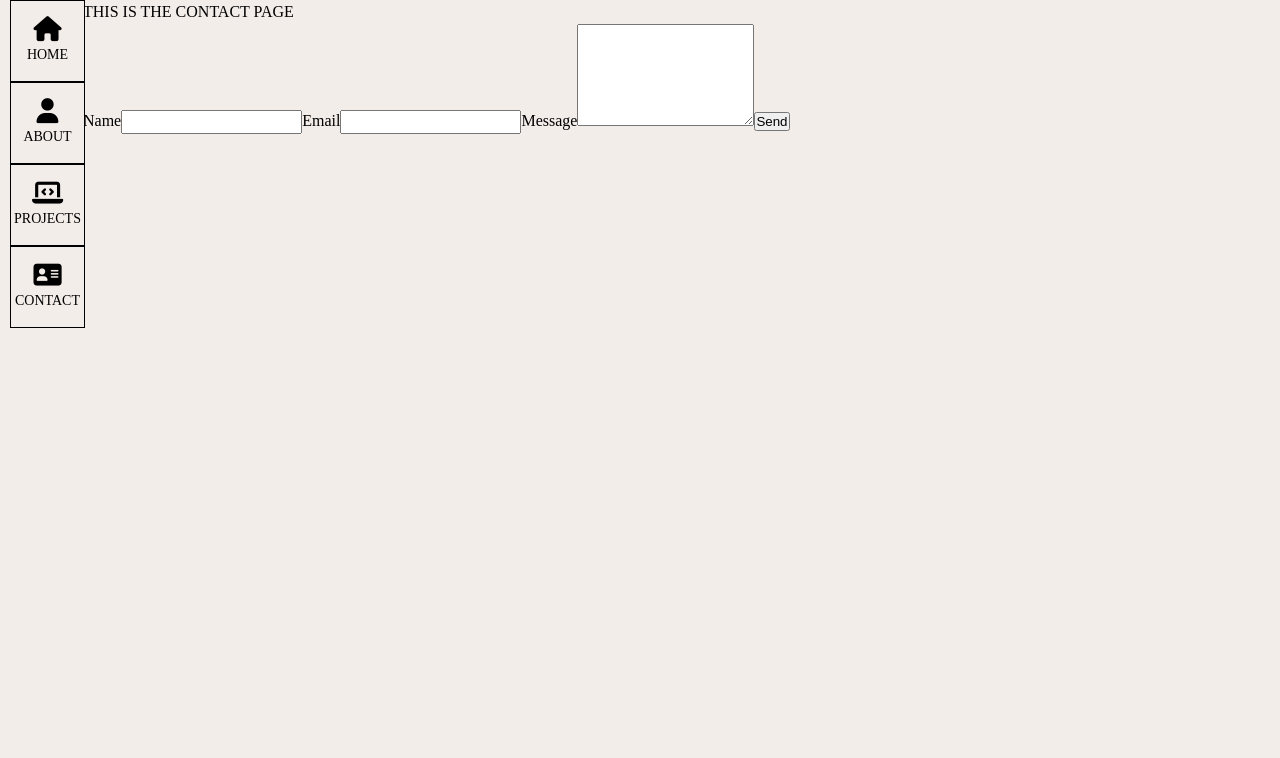
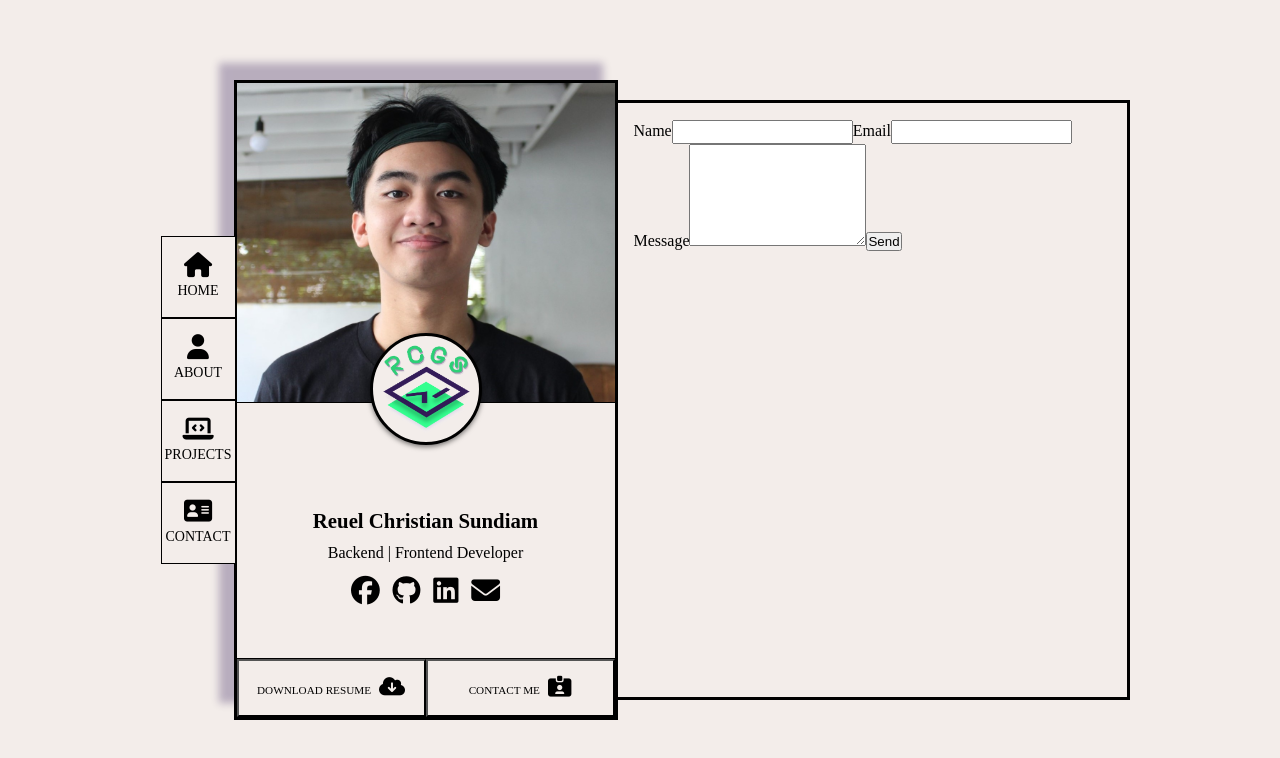
Before and after one commit to ru-wel/portfolio-wdfol, a React (Vite) app: page /contact in a window 1280 px wide. Shown: the top 758 px of the page. Built offline with nearby package versions, Linux system fonts and the light colour scheme.

Commit message:
added simple animations

```diff
--- /dev/null
+++ b/src/assets/styles/contact.scss
@@ -0,0 +1,69 @@
+.contact-card {
+  display: flex;
+  flex-direction: column;
+  position: relative;
+  border: 3px solid #000;
+  border-left: none;
+  width: 40%;
+  height: 75%;
+  overflow-y: auto;
+  overflow-x: hidden;
+  padding: 1rem;
+  opacity: 0;
+  animation: fadeInUp 0.7s ease-out forwards;
+
+  // .window {
+  //   border-radius: 2px;
+  //   box-shadow: 0 2px 6px rgba(0, 0, 0, 0.1);
+
+  //   .window-header {
+  //     padding: 8px 12px;
+  //     border-bottom: 1px solid #000;
+  //     display: flex;
+  //     justify-content: space-between;
+  //     align-items: center;
+
+  //     .window-title {
+  //       font-size: 1rem;
+  //     }
+
+  //     .window-controls {
+  //       display: flex;
+  //       gap: 4px;
+
+  //       .control-dot {
+  //         width: 12px;
+  //         height: 12px;
+  //         border: 1px solid #000;
+  //         border-radius: 50%;
+  //       }
+
+  //       .control-dot:last-child {
+  //         background: #000;
+  //       }
+  //     }
+  //   }
+
+  //   .window-content {
+  //     padding: 15px;
+  //     line-height: 1.6;
+
+  //     span{
+  //       font-weight: bold;
+  //     }
+  //   }
+  // }
+
+  // animation styles
+
+  // @keyframes fadeInUp {
+  //   from {
+  //     opacity: 0;
+  //     transform: translateY(50px);
+  //   }
+  //   to {
+  //     opacity: 1;
+  //     transform: translateY(0);
+  //   }
+  // }
+}
--- a/src/assets/styles/home.scss
+++ b/src/assets/styles/home.scss
@@ -4,122 +4,122 @@
   justify-content: center;
   align-items: center;
 
-  .profile-card {
-    text-align: center;
-    border: 3px solid #000;
-    width: 30%;
-    height: 80%;
-    box-shadow: -15px -17px 7.7px rgba(51, 28, 88, 0.30);
-    display: flex;
-    flex-direction: column;
-    position: relative;
+  // .profile-card {
+  //   text-align: center;
+  //   border: 3px solid #000;
+  //   width: 30%;
+  //   height: 80%;
+  //   box-shadow: -15px -17px 7.7px rgba(51, 28, 88, 0.30);
+  //   display: flex;
+  //   flex-direction: column;
+  //   position: relative;
 
-    .profile-image {
-      object-fit: cover;
-      margin-bottom: 10px;
-      width: 100%;
-      height: 40vh;
-      max-height: 350px;
-      min-height: 200px;
-      border-bottom: 1px solid #000;
-    }
+  //   .profile-image {
+  //     object-fit: cover;
+  //     margin-bottom: 10px;
+  //     width: 100%;
+  //     height: 40vh;
+  //     max-height: 350px;
+  //     min-height: 200px;
+  //     border-bottom: 1px solid #000;
+  //   }
 
-    .logo-badge {
-      // width: 140px;
-      // height: 140px;
-      width: clamp(80px, 14vh, 140px);
-      height: clamp(80px, 14vh, 140px);
-      background: #F3EDEA;
-      border-radius: 50%;
-      position: relative;
-      // bottom: 40px;
-      // margin: -40px auto 10px;
-      bottom: clamp(20px, 5vh, 40px);
-      margin: calc(-1 * clamp(20px, 5vh, 40px)) auto 10px;
-      display: flex;
-      align-items: center;
-      justify-content: center;
-      box-shadow: 0 2px 5px rgba(0, 0, 0, 0.5);
-      border: 3px solid #000;
+  //   .logo-badge {
+  //     // width: 140px;
+  //     // height: 140px;
+  //     width: clamp(80px, 14vh, 140px);
+  //     height: clamp(80px, 14vh, 140px);
+  //     background: #F3EDEA;
+  //     border-radius: 50%;
+  //     position: relative;
+  //     // bottom: 40px;
+  //     // margin: -40px auto 10px;
+  //     bottom: clamp(20px, 5vh, 40px);
+  //     margin: calc(-1 * clamp(20px, 5vh, 40px)) auto 10px;
+  //     display: flex;
+  //     align-items: center;
+  //     justify-content: center;
+  //     box-shadow: 0 2px 5px rgba(0, 0, 0, 0.5);
+  //     border: 3px solid #000;
 
-      img {
-        width: clamp(60px, 11vh, 140px);
-        height: clamp(60px, 11vh, 140px);
-      }
-    }
+  //     img {
+  //       width: clamp(60px, 11vh, 140px);
+  //       height: clamp(60px, 11vh, 140px);
+  //     }
+  //   }
 
-    .profile-name {
-      // font-size: 1.5rem;
-      font-size: clamp(1.3rem, 1.3vw, 1.5rem);
-      font-weight: bold;
-      margin: 10px 0 5px;
-      transition: color 0.2s ease-in-out, font-size 0.2s ease-in-out, text-shadow 0.2s ease-in-out;
+  //   .profile-name {
+  //     // font-size: 1.5rem;
+  //     font-size: clamp(1.3rem, 1.3vw, 1.5rem);
+  //     font-weight: bold;
+  //     margin: 10px 0 5px;
+  //     transition: color 0.2s ease-in-out, font-size 0.2s ease-in-out, text-shadow 0.2s ease-in-out;
 
-      &:hover {
-        color: #2CCF76;
-        font-size: 1.6rem;
-      }
-    }
+  //     &:hover {
+  //       color: #2CCF76;
+  //       font-size: 1.6rem;
+  //     }
+  //   }
 
-    .profile-title {
-      font-size: 1rem;
-      transition: color 0.2s ease-in-out, font-size 0.2s ease-in-out, text-shadow 0.2s ease-in-out;
+  //   .profile-title {
+  //     font-size: 1rem;
+  //     transition: color 0.2s ease-in-out, font-size 0.2s ease-in-out, text-shadow 0.2s ease-in-out;
 
-      &:hover {
-        color: #331C58;
-        font-size: 1.1rem;
-      }
-    }
+  //     &:hover {
+  //       color: #331C58;
+  //       font-size: 1.1rem;
+  //     }
+  //   }
 
-    .social-links {
-      display: flex;
-      justify-content: center;
-      gap: 0.8rem;
-      margin: 0.3rem 0;
+  //   .social-links {
+  //     display: flex;
+  //     justify-content: center;
+  //     gap: 0.8rem;
+  //     margin: 0.3rem 0;
 
-      .social-icon {
-        font-size: 1.8rem;
-        transition: color 0.3s;
+  //     .social-icon {
+  //       font-size: 1.8rem;
+  //       transition: color 0.3s;
 
-        &:hover {
-          color: #2CCF76;
-        }
-      }
-    }
+  //       &:hover {
+  //         color: #2CCF76;
+  //       }
+  //     }
+  //   }
 
-    .button-container {
-      display: grid;
-      grid-template-columns: 1fr 1fr;
-      width: 100%;
-      margin-top: auto;
-      border-top: 1px solid #000;
+  //   .button-container {
+  //     display: grid;
+  //     grid-template-columns: 1fr 1fr;
+  //     width: 100%;
+  //     margin-top: auto;
+  //     border-top: 1px solid #000;
 
-      .profile-button {
-        padding: 15px;
-        font-size: 14px;
-        background-color: #F3EDEA;
-        transition: all 0.2s;
+  //     .profile-button {
+  //       padding: 15px;
+  //       font-size: 14px;
+  //       background-color: #F3EDEA;
+  //       transition: all 0.2s;
 
-        a {
-          font-size: 0.7rem;
-          text-transform: uppercase;
-          font-family: 'PX Sans Nouveaux';
-          font-weight: normal;
-        }
+  //       a {
+  //         font-size: 0.7rem;
+  //         text-transform: uppercase;
+  //         font-family: 'PX Sans Nouveaux';
+  //         font-weight: normal;
+  //       }
 
-        i {
-          font-size: 1.3rem;
-          margin-left: 0.5rem;
-        }
+  //       i {
+  //         font-size: 1.3rem;
+  //         margin-left: 0.5rem;
+  //       }
 
-        &:hover {
-          transform: scale(1.01);
-          background-color: #2CCF76;
-          box-shadow: 4px 4px 10px black;
-        }
-      }
-    }
-  }
+  //       &:hover {
+  //         transform: scale(1.01);
+  //         background-color: #2CCF76;
+  //         box-shadow: 4px 4px 10px black;
+  //       }
+  //     }
+  //   }
+  // }
 
   .home-card {
     display: flex;
@@ -132,10 +132,18 @@
     overflow-y: auto;
     overflow-x: hidden;
     padding: 1rem;
+    opacity: 0;
+    animation: fadeInUp 0.7s ease-out forwards;
 
     .window {
+      border: 1px solid #000;
       border-radius: 2px;
-      box-shadow: 0 2px 6px rgba(0, 0, 0, 0.1);
+      transition: all 0.2s;
+
+      &:hover {
+        box-shadow: 4px 4px black;
+        transform: scale(1.01);
+      }
 
       .window-header {
         padding: 8px 12px;
@@ -247,6 +255,19 @@
     }
   }
 
+  // animation styles
+
+  // @keyframes fadeInUp {
+  //   from {
+  //     opacity: 0;
+  //     transform: translateY(50px);
+  //   }
+  //   to {
+  //     opacity: 1;
+  //     transform: translateY(0);
+  //   }
+  // }
+
   h1 {
     font-family: 'PX Sans Nouveaux';
   }
--- /dev/null
+++ b/src/assets/styles/profilecard.scss
@@ -0,0 +1,163 @@
+.profile-card {
+  text-align: center;
+  border: 3px solid #000;
+  width: 30%;
+  height: 80%;
+  box-shadow: -15px -17px 7.7px rgba(51, 28, 88, 0.30);
+  display: flex;
+  flex-direction: column;
+  position: relative;
+  opacity: 0;
+  animation: fadeInUp 0.5s ease-out forwards;
+
+  .profile-image {
+    object-fit: cover;
+    margin-bottom: 10px;
+    width: 100%;
+    height: 40vh;
+    max-height: 350px;
+    min-height: 200px;
+    border-bottom: 1px solid #000;
+    animation: fadeScale 0.8s ease-out forwards;
+  }
+
+  .logo-badge {
+    // width: 140px;
+    // height: 140px;
+    width: clamp(80px, 14vh, 140px);
+    height: clamp(80px, 14vh, 140px);
+    background: #F3EDEA;
+    border-radius: 50%;
+    position: relative;
+    // bottom: 40px;
+    // margin: -40px auto 10px;
+    bottom: clamp(20px, 5vh, 40px);
+    margin: calc(-1 * clamp(20px, 5vh, 40px)) auto 10px;
+    display: flex;
+    align-items: center;
+    justify-content: center;
+    box-shadow: 0 2px 5px rgba(0, 0, 0, 0.5);
+    border: 3px solid #000;
+    animation: fadeScale 1s ease-out forwards;
+
+    img {
+      width: clamp(60px, 11vh, 140px);
+      height: clamp(60px, 11vh, 140px);
+    }
+  }
+
+  .profile-name {
+    // font-size: 1.5rem;
+    font-size: clamp(1.3rem, 1.3vw, 1.5rem);
+    font-weight: bold;
+    margin: 10px 0 5px;
+    transition: color 0.2s ease-in-out, font-size 0.2s ease-in-out, text-shadow 0.2s ease-in-out;
+    animation-delay: 0.2s;
+
+    &:hover {
+      color: #2CCF76;
+      font-size: 1.6rem;
+    }
+  }
+
+  .profile-title {
+    font-size: 1rem;
+    transition: color 0.2s ease-in-out, font-size 0.2s ease-in-out, text-shadow 0.2s ease-in-out;
+
+    &:hover {
+      color: #331C58;
+      font-size: 1.1rem;
+    }
+  }
+
+  .social-links {
+    display: flex;
+    justify-content: center;
+    gap: 0.8rem;
+    margin: 0.3rem 0;
+    animation-delay: 0.5s;
+
+    .social-icon {
+      font-size: 1.8rem;
+      transition: color 0.3s, transform 0.2s;
+
+      &:hover {
+        color: #2CCF76;
+        transform: scale(1.1);
+      }
+    }
+  }
+
+  .button-container {
+    display: grid;
+    grid-template-columns: 1fr 1fr;
+    width: 100%;
+    margin-top: auto;
+    border-top: 1px solid #000;
+
+    .profile-button {
+      padding: 15px;
+      font-size: 14px;
+      background-color: #F3EDEA;
+      transition: all 0.2s;
+
+      a {
+        font-size: 0.7rem;
+        text-transform: uppercase;
+        font-family: 'PX Sans Nouveaux';
+        font-weight: normal;
+      }
+
+      i {
+        font-size: 1.3rem;
+        margin-left: 0.5rem;
+      }
+
+      &:hover {
+        transform: scale(1.01);
+        background-color: #2CCF76;
+        box-shadow: 4px 4px 10px black;
+      }
+    }
+  }
+
+  // animation styles
+
+  @keyframes fadeInUp {
+    from {
+      opacity: 0;
+      transform: translateY(50px);
+    }
+    to {
+      opacity: 1;
+      transform: translateY(0);
+    }
+  }
+
+  @keyframes fadeUp {
+    from {
+      opacity: 0;
+      transform: translateY(20px);
+    }
+    to {
+      opacity: 1;
+      transform: translateY(0);
+    }
+  }
+
+  @keyframes fadeScale {
+    from {
+      opacity: 0;
+      transform: scale(0.9);
+    }
+    to {
+      opacity: 1;
+      transform: scale(1);
+    }
+  }
+
+  .profile-name, .profile-title, .social-links {
+    opacity: 0;
+    animation: fadeUp 0.8s ease-out forwards;
+  }
+}
--- a/src/pages/About.jsx
+++ b/src/pages/About.jsx
@@ -1,13 +1,15 @@
 import { Link } from 'react-router-dom';
+
 import Nav from './Nav';
-
+import ProfileCard from './ProfileCard.jsx';
 import "../assets/styles/home.scss";
 
 const About = () => {
   return(
     <div className='container'>
       <Nav />
-      <div className="profile-card">
+      <ProfileCard />
+      {/* <div className="profile-card">
         <img src="images/rcgs.jpg" alt="Profile" className="profile-image" width={'485px'} height={'350px'}/>
 
         <div className="logo-badge">
@@ -38,7 +40,7 @@ const About = () => {
             <i className="fa-solid fa-id-card-clip"></i>
           </button>
         </div>
-      </div>
+      </div> */}
 
       <div className="home-card">
 
--- a/src/pages/Contact.jsx
+++ b/src/pages/Contact.jsx
@@ -1,5 +1,8 @@
 import { useRef } from 'react';
+
 import emailjs from '@emailjs/browser';
+import ProfileCard from './ProfileCard.jsx';
+import "../assets/styles/contact.scss";
 
 import Nav from "./Nav";
 
@@ -26,9 +29,11 @@ const Contact = () => {
   };
 
   return(
-    <>
+    <div className="container">
       <Nav />
-      <p>THIS IS THE CONTACT PAGE</p>
+      <ProfileCard />
+
+      <div className="contact-card">
         <form ref={form} onSubmit={sendEmail}>
           <label>Name</label>
           <input type="text" name="name" required/>
@@ -38,7 +43,8 @@ const Contact = () => {
           <textarea name="message" rows={'5'} required/>
           <input type="submit" value="Send" />
         </form>
-    </>
+      </div>
+    </div>
   );
 }
 
--- a/src/pages/Home.jsx
+++ b/src/pages/Home.jsx
@@ -1,6 +1,7 @@
 import { Link } from 'react-router-dom';
+
 import Nav from './Nav';
-
+import ProfileCard from './ProfileCard.jsx';
 import "../assets/styles/home.scss";
 import projects from '../assets/projects';
 
@@ -9,7 +10,8 @@ const Home = () => {
   return(
     <div className='container'>
       <Nav />
-      <div className="profile-card">
+      <ProfileCard />
+      {/* <div className="profile-card">
         <img src="images/rcgs.jpg" alt="Profile" className="profile-image" width={'485px'} height={'350px'}/>
 
         <div className="logo-badge">
@@ -40,7 +42,7 @@ const Home = () => {
             <i className="fa-solid fa-id-card-clip"></i>
           </button>
         </div>
-      </div>
+      </div> */}
 
       <div className="home-card">
 
@@ -54,7 +56,8 @@ const Home = () => {
                 </div>
             </div>
             <div className="window-content">
-                <p>I am a passionate learner who loves exploring technology—leading to my interest in both <span>frontend</span> and <span>backend development</span> and dream of becoming a full-stack developer. I am eager to keep learning and growing to achieve my goals and make a difference in the tech world.</p>
+              <p><span>Hello! I’m Reuel Christian Sundiam.</span></p>
+              <p>I am a passionate learner who loves exploring technology—leading to my interest in both <span>frontend</span> and <span>backend development</span> and dream of becoming a full-stack developer. I am eager to keep learning and growing to achieve my goals and make a difference in the tech world.</p>
             </div>
         </div>
 
--- /dev/null
+++ b/src/pages/ProfileCard.jsx
@@ -0,0 +1,43 @@
+import { Link } from 'react-router-dom';
+import React from 'react'
+
+import "../assets/styles/profilecard.scss";
+
+const ProfileCard = () => {
+  return (
+    <div className="profile-card">
+      <img src="images/rcgs.jpg" alt="Profile" className="profile-image" width={'485px'} height={'350px'}/>
+
+      <div className="logo-badge">
+        <Link to={"/"}>
+          <img src="images/wel-logo-final.png" alt="RCGS Logo" width={'100px'} height={'100px'}/>
+        </Link>
+      </div>
+
+      <h1 className="profile-name">Reuel Christian Sundiam</h1>
+      <p className="profile-title">Backend | Frontend Developer</p>
+
+      <div className="social-links">
+        <a href="https://www.facebook.com/reuelchristian.sundiam" target='_blank' className="social-icon"><i className="fab fa-facebook"></i></a>
+        <a href="https://github.com/ru-wel" target='_blank' className="social-icon"><i className="fab fa-github"></i></a>
+        <a href="https://www.linkedin.com/in/reuel-christian-sundiam" target='_blank' className="social-icon"><i className="fab fa-linkedin"></i></a>
+        <a href="mailto:reuelchristian.sundiam04@gmail.com" target='_blank' className="social-icon"><i className="fas fa-envelope"></i></a>
+      </div>
+
+      <div className="button-container">
+        <button className="profile-button">
+          <a href="RCGS-PORTFOLIO.pdf" download>Download Resume</a>
+          <i className="fa-solid fa-cloud-arrow-down"></i>
+        </button>
+        <button className="profile-button">
+          <Link to={"/contact"}>
+            Contact Me
+          </Link>
+          <i className="fa-solid fa-id-card-clip"></i>
+        </button>
+      </div>
+    </div>
+  )
+}
+
+export default ProfileCard
```
Lines whose indentation alone changed are shown as unchanged.
